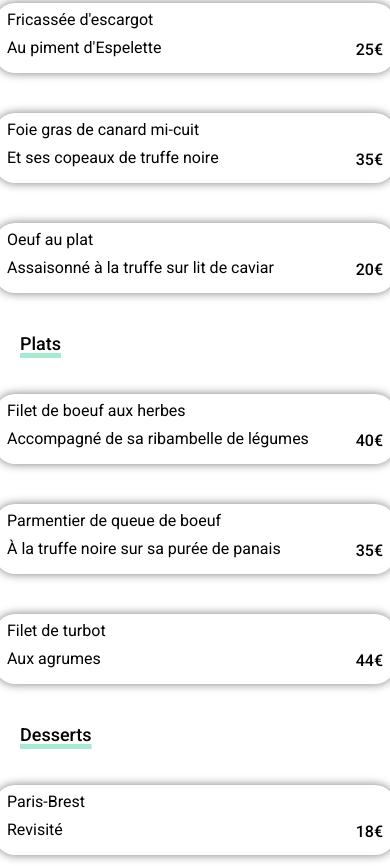
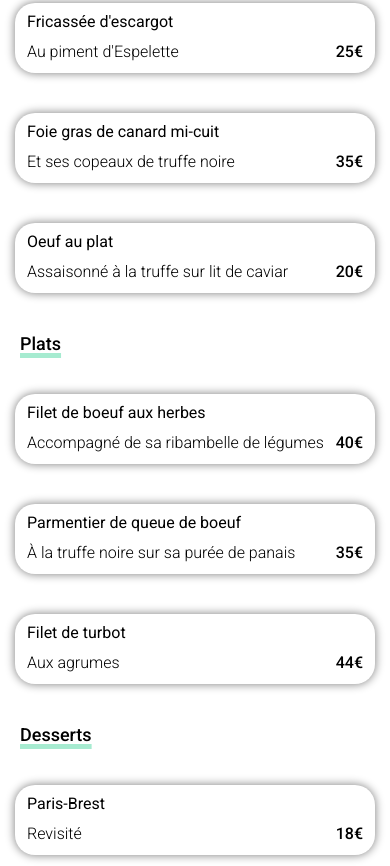
Before and after one commit to Alexandre-Grosjean/AlexandreGrosjean_3_12082021, a plain HTML site: page menu-pages/palette.html in a window 390 px wide. Shown: the part 478-1344 px from the top of the page. Drawn offline with Linux system fonts and the light colour scheme.

Commit message:
responsive flex/grid

```diff
--- a/Styles/style.scss
+++ b/Styles/style.scss
@@ -322,7 +322,7 @@ footer {
 
   .info-choice {
     display: flex;
-    justify-content: space-around;
+    justify-content: space-evenly;
   }
 
   .info-title {
@@ -346,7 +346,7 @@ footer {
     box-shadow: 0 0 10px 0.3px grey;
     background-color: white;
     margin: 20px;
-    width: 400px;
+    width: 360px;
     max-width: 100%;
     height: 70px;
     text-align: left;
@@ -357,9 +357,9 @@ footer {
   .menu-name-price {
     display: flex;
     justify-content: space-between;
-    min-width: 400px;
+    min-width: 360px;
     &:hover {
-      min-width: 320px;
+      min-width: 280px;
       transition-duration: 1s;
       -webkit-transition-duration: 1s;
     }
@@ -373,8 +373,13 @@ footer {
   }
 
   p {
-    margin: 5px 10px;
+    margin: 7px 10px;
     padding: 2px;
+  }
+
+  .test {
+    font-size: 16px;
+    font-weight: 300;
   }
 
   .menu-price {
@@ -468,8 +473,4 @@ footer {
     margin: 0;
     padding: 20px;
   }
-
-  // .menu-name-price {
-  //   flex-direction: column;
-  // }
 }
--- a/menu-pages/palette.html
+++ b/menu-pages/palette.html
@@ -54,7 +54,7 @@
             <div class="menu-name-price">
               <div class="menu-name">
                 <p>Fricassée d'escargot</p>
-                <p>Au piment d'Espelette</p>
+                <p class="test">Au piment d'Espelette</p>
               </div>
               <p class="menu-price">25€</p>
             </div>
@@ -68,7 +68,7 @@
             <div class="menu-name-price">
               <div class="menu-name">
                 <p>Foie gras de canard mi-cuit</p>
-                <p>Et ses copeaux de truffe noire</p>
+                <p class="test">Et ses copeaux de truffe noire</p>
               </div>
               <p class="menu-price">35€</p>
             </div>
@@ -82,7 +82,7 @@
             <div class="menu-name-price">
               <div class="menu-name">
                 <p>Oeuf au plat</p>
-                <p>Assaisonné à la truffe sur lit de caviar</p>
+                <p class="test">Assaisonné à la truffe sur lit de caviar</p>
               </div>
               <p class="menu-price">20€</p>
             </div>
@@ -105,7 +105,7 @@
             <div class="menu-name-price">
               <div class="menu-name">
                 <p>Filet de boeuf aux herbes</p>
-                <p>Accompagné de sa ribambelle de légumes</p>
+                <p class="test">Accompagné de sa ribambelle de légumes</p>
               </div>
               <p class="menu-price">40€</p>
             </div>
@@ -119,7 +119,7 @@
             <div class="menu-name-price">
               <div class="menu-name">
                 <p>Parmentier de queue de boeuf</p>
-                <p>À la truffe noire sur sa purée de panais</p>
+                <p class="test">À la truffe noire sur sa purée de panais</p>
               </div>
               <p class="menu-price">35€</p>
             </div>
@@ -133,7 +133,7 @@
             <div class="menu-name-price">
               <div class="menu-name">
                 <p>Filet de turbot</p>
-                <p>Aux agrumes</p>
+                <p class="test">Aux agrumes</p>
               </div>
               <p class="menu-price">44€</p>
             </div>
@@ -156,7 +156,7 @@
             <div class="menu-name-price">
               <div class="menu-name">
                 <p>Paris-Brest</p>
-                <p>Revisité</p>
+                <p class="test">Revisité</p>
               </div>
               <p class="menu-price">18€</p>
             </div>
@@ -170,7 +170,7 @@
             <div class="menu-name-price">
               <div class="menu-name">
                 <p>Macaron au chocolat d'exception</p>
-                <p>Et glace à la vanille de Madagascar</p>
+                <p class="test">Et glace à la vanille de Madagascar</p>
               </div>
               <p class="menu-price">22€</p>
             </div>
@@ -185,7 +185,7 @@
             <div class="menu-name-price">
               <div class="menu-name">
                 <p>Mousse au chocolat</p>
-                <p>Au piment d'Espelette et à la truffe noire</p>
+                <p class="test">Au piment d'Espelette et à la truffe noire</p>
               </div>
               <p class="menu-price">23€</p>
             </div>
```
Also changed, not shown: Styles/style.css, 1 other file.
